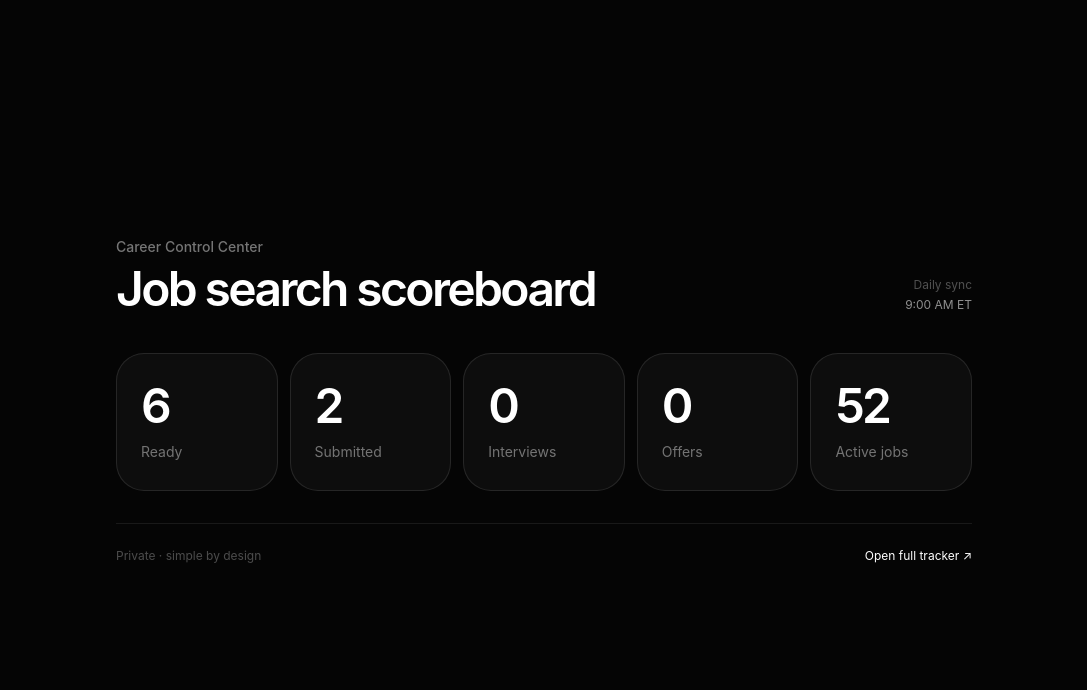
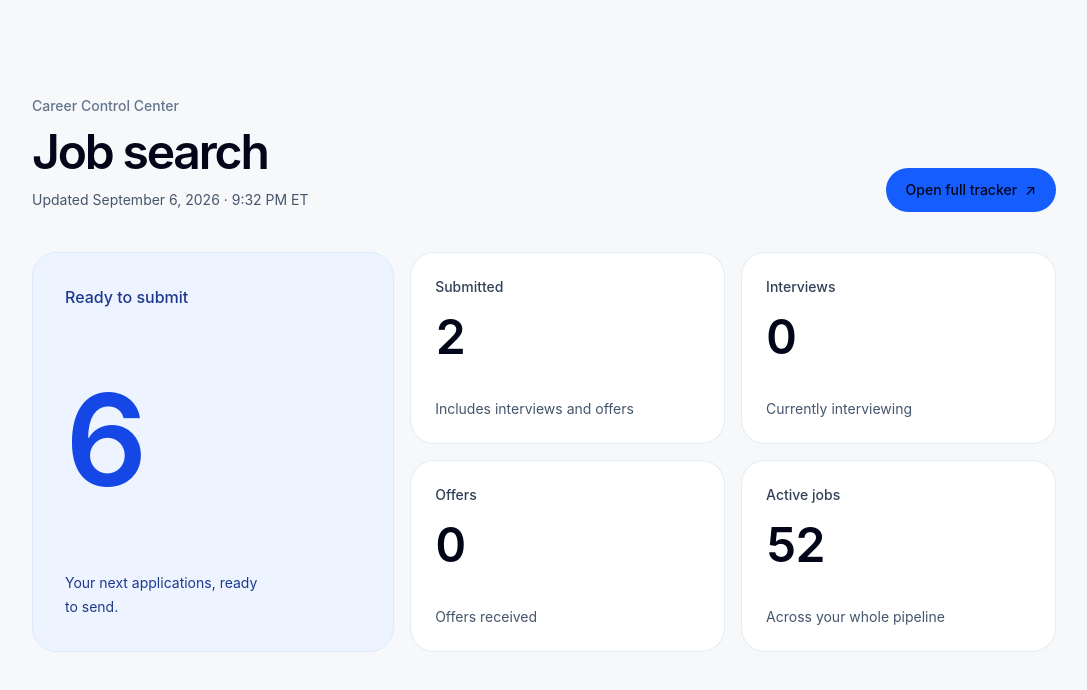
Before and after one commit to micksems/ai-portfolio, a Next.js app: page /job-search in a window 1280 px wide. Shown: the top 690 px of the page, without its empty margins (96-1183 px from the left). Built offline with nearby package versions, Linux system fonts and the light colour scheme.

Commit message:
Redesign job search scoreboard with focused light Astra layout

```diff
--- a/src/app/job-search/DashboardClient.js
+++ b/src/app/job-search/DashboardClient.js
@@ -1,56 +1,71 @@
-"use client";
-
-function Metric({ value, label }) {
-  return (
-    <div className="rounded-[28px] border border-white/10 bg-white/[0.035] px-5 py-7 sm:px-6">
-      <div className="text-4xl font-semibold tracking-[-0.06em] text-white sm:text-5xl">{value}</div>
-      <div className="mt-3 text-sm text-white/42">{label}</div>
-    </div>
-  );
-}
-
 export default function DashboardClient({ jobSearchData }) {
   const jobs = jobSearchData.jobs || [];
-  const activeJobs = jobs.filter((job) => job.status !== "Closed");
-  const ready = activeJobs.filter((job) => job.status === "Ready to Submit").length;
-  const submitted = activeJobs.filter((job) => ["Applied", "Interview", "Offer"].includes(job.status)).length;
-  const interviews = activeJobs.filter((job) => job.status === "Interview").length;
-  const offers = activeJobs.filter((job) => job.status === "Offer").length;
+  const ready = jobs.filter((job) => job.status === "Ready to Submit").length;
+  const metrics = [
+    {
+      label: "Submitted",
+      value: jobs.filter((job) => ["Applied", "Interview", "Offer"].includes(job.status)).length,
+      description: "Includes interviews and offers",
+    },
+    {
+      label: "Interviews",
+      value: jobs.filter((job) => job.status === "Interview").length,
+      description: "Currently interviewing",
+    },
+    {
+      label: "Offers",
+      value: jobs.filter((job) => job.status === "Offer").length,
+      description: "Offers received",
+    },
+    {
+      label: "Active jobs",
+      value: jobs.filter((job) => job.status !== "Closed").length,
+      description: "Across your whole pipeline",
+    },
+  ];
 
   return (
-    <main className="min-h-screen bg-[#050505] text-white">
-      <div className="mx-auto flex min-h-screen max-w-[920px] flex-col justify-center px-5 py-12 sm:px-8">
-        <div className="mb-10 flex flex-wrap items-end justify-between gap-4">
-          <div>
-            <p className="text-sm font-medium text-white/45">Career Control Center</p>
-            <h1 className="mt-2 text-4xl font-semibold tracking-[-0.055em] sm:text-5xl">Job search scoreboard</h1>
+    <main className="min-h-screen bg-[#f7f8fa] px-5 py-10 text-slate-950 selection:bg-blue-100 selection:text-blue-950 sm:px-8 sm:py-16 lg:py-24">
+      <section aria-labelledby="job-search-heading" className="mx-auto max-w-5xl">
+        <header className="mb-8 flex flex-col gap-6 sm:mb-10 sm:flex-row sm:items-end sm:justify-between">
+          <div className="min-w-0">
+            <p className="mb-3 text-sm font-medium text-slate-500">Career Control Center</p>
+            <h1 id="job-search-heading" className="text-4xl font-semibold tracking-[-0.045em] sm:text-5xl">
+              Job search
+            </h1>
+            <p className="mt-3 break-words text-sm leading-6 text-slate-600">
+              {jobSearchData.updatedAt ? `Updated ${jobSearchData.updatedAt}` : "Update time unavailable"}
+            </p>
           </div>
-          <div className="text-right text-xs text-white/30">
-            <div>Daily sync</div>
-            <div className="mt-1 text-white/55">9:00 AM ET</div>
-          </div>
-        </div>
-
-        <section className="grid grid-cols-2 gap-3 lg:grid-cols-5">
-          <Metric value={ready} label="Ready" />
-          <Metric value={submitted} label="Submitted" />
-          <Metric value={interviews} label="Interviews" />
-          <Metric value={offers} label="Offers" />
-          <Metric value={activeJobs.length} label="Active jobs" />
-        </section>
-
-        <div className="mt-8 flex items-center justify-between border-t border-white/8 pt-6 text-xs">
-          <span className="text-white/28">Private · simple by design</span>
           <a
             href="https://docs.google.com/spreadsheets/d/1Kvb_4CM_FcOEVubMq8LTNFve6LOqw4uxU_SMDMVN44o/edit"
             target="_blank"
-            rel="noreferrer"
-            className="text-white/55 transition hover:text-white"
+            rel="noopener noreferrer"
+            className="inline-flex min-h-11 shrink-0 items-center justify-center gap-2 self-start rounded-full bg-blue-600 px-5 py-3 text-sm font-medium text-white transition-colors hover:bg-blue-700 focus-visible:outline-2 focus-visible:outline-offset-4 focus-visible:outline-blue-600 sm:self-auto"
           >
-            Open full tracker ↗
+            Open full tracker <span aria-hidden="true">↗</span>
+            <span className="sr-only"> (opens in a new tab)</span>
           </a>
-        </div>
-      </div>
+        </header>
+        <dl className="grid grid-cols-1 gap-4 min-[360px]:grid-cols-2 md:grid-cols-[1.15fr_1fr_1fr]">
+          <div className="flex min-h-64 flex-col justify-between rounded-3xl border border-blue-100 bg-[#edf4ff] p-7 min-[360px]:col-span-2 sm:p-8 md:col-span-1 md:row-span-2">
+            <dt className="text-base font-medium text-blue-900">Ready to submit</dt>
+            <dd className="my-6 text-8xl font-semibold leading-none tracking-[-0.055em] text-blue-700 tabular-nums sm:text-9xl">
+              {ready}
+            </dd>
+            <div className="max-w-52 text-sm leading-6 text-blue-900">
+              {ready > 0 ? "Your next applications, ready to send." : "New applications will appear here when ready."}
+            </div>
+          </div>
+          {metrics.map((metric) => (
+            <div key={metric.label} className="flex min-h-44 flex-col rounded-3xl border border-slate-200/80 bg-white p-5 sm:min-h-48 sm:p-6">
+              <dt className="text-sm font-medium text-slate-700">{metric.label}</dt>
+              <dd className="mt-4 text-5xl font-semibold leading-none tracking-[-0.045em] tabular-nums">{metric.value}</dd>
+              <div className="mt-auto pt-4 text-sm leading-5 text-slate-600">{metric.description}</div>
+            </div>
+          ))}
+        </dl>
+      </section>
     </main>
   );
 }
```
